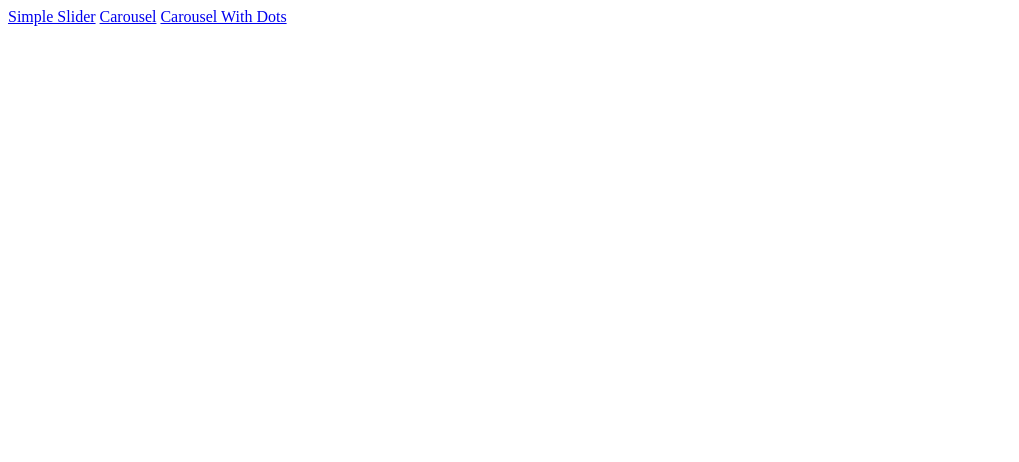
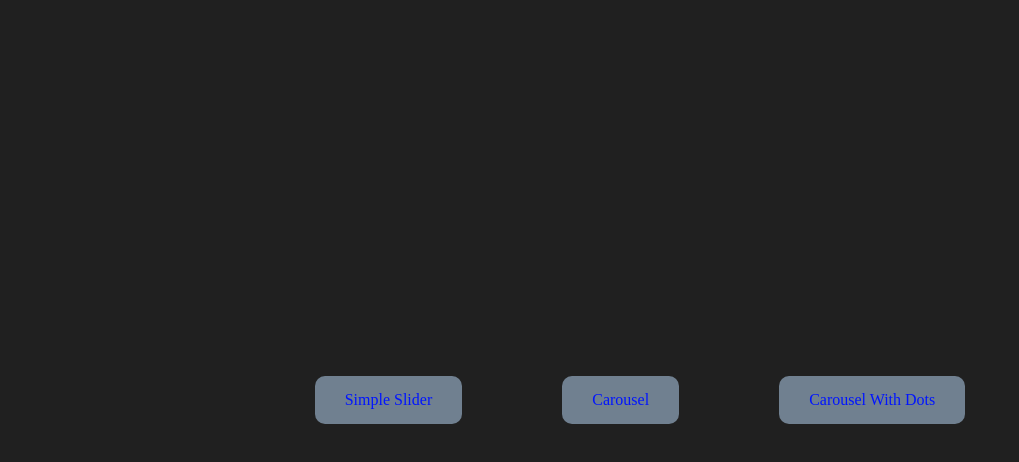
Before and after one commit to Sardor0795/Self_made_sliders, a plain HTML site: page index.html in a window 1280 px wide. Shown: the whole page, without its empty margins (0-1019 px from the left). Drawn offline with Linux system fonts and the light colour scheme.

Commit message:
Make one page to all

```diff
--- a/index.html
+++ b/index.html
@@ -5,6 +5,37 @@
     <meta http-equiv="X-UA-Compatible" content="IE=edge" />
     <meta name="viewport" content="width=device-width, initial-scale=1.0" />
     <title>Self Made Sliders</title>
+    <style>
+      * {
+        box-sizing: border-box;
+        padding: 0;
+        margin: 0;
+      }
+      body {
+        background-color: #202020;
+        display: flex;
+        align-items: center;
+        justify-content: center;
+        height: 100vh;
+      }
+      a {
+        margin: 0 50px;
+        color: #0014ff;
+        text-decoration: none;
+        padding: 15px 30px;
+        background-color: slategray;
+        border-radius: 10px;
+        transition: transform 0.3s ease, background-color 0.3s ease,
+          color 0.3s ease;
+      }
+      a:active {
+        transform: translateY(2px);
+      }
+      a:hover {
+        background-color: rgb(215, 29, 29);
+        color: #000;
+      }
+    </style>
   </head>
   <body>
     <a href="./1_simple_slider/index.html">Simple Slider</a>
```
